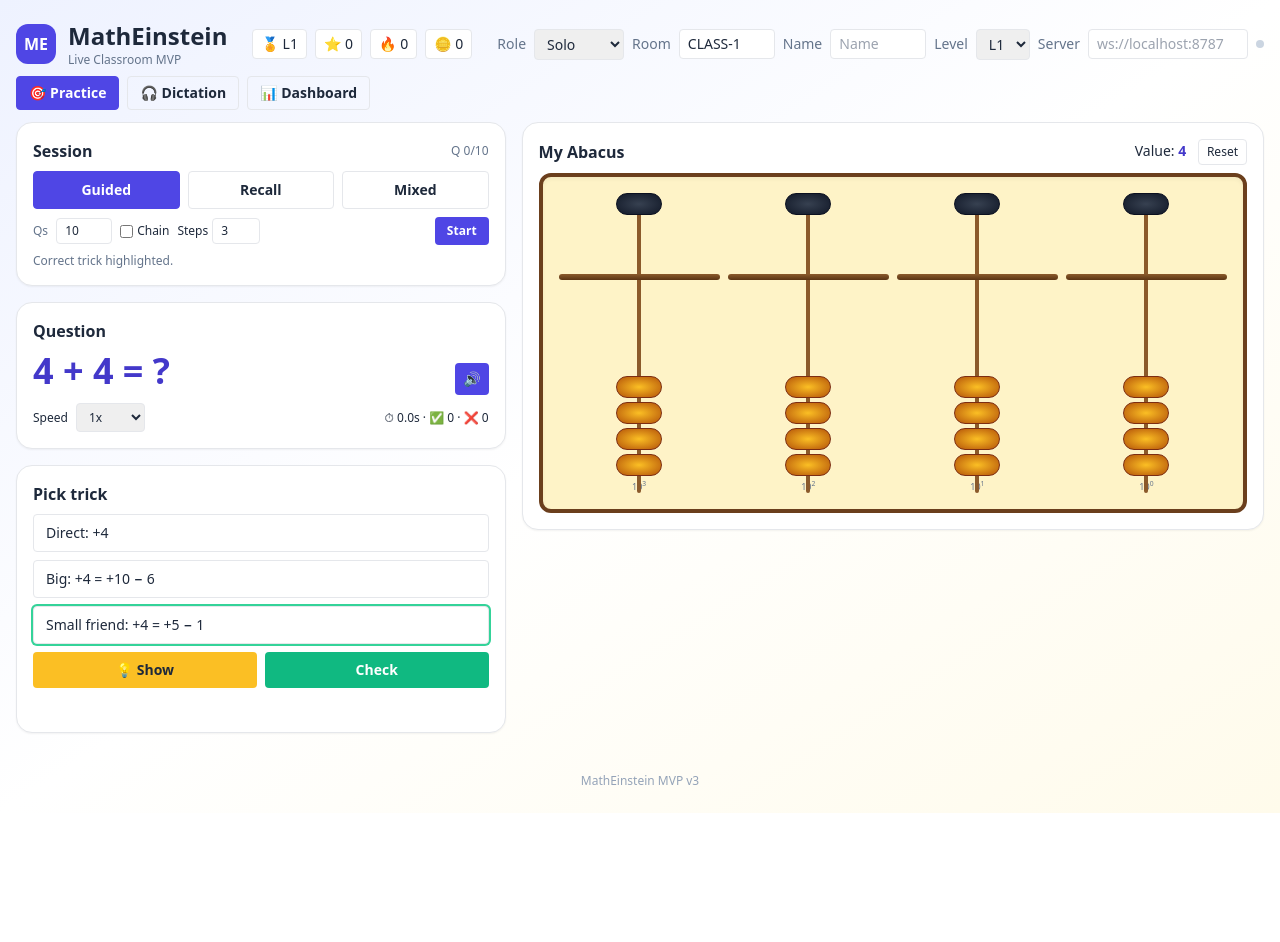
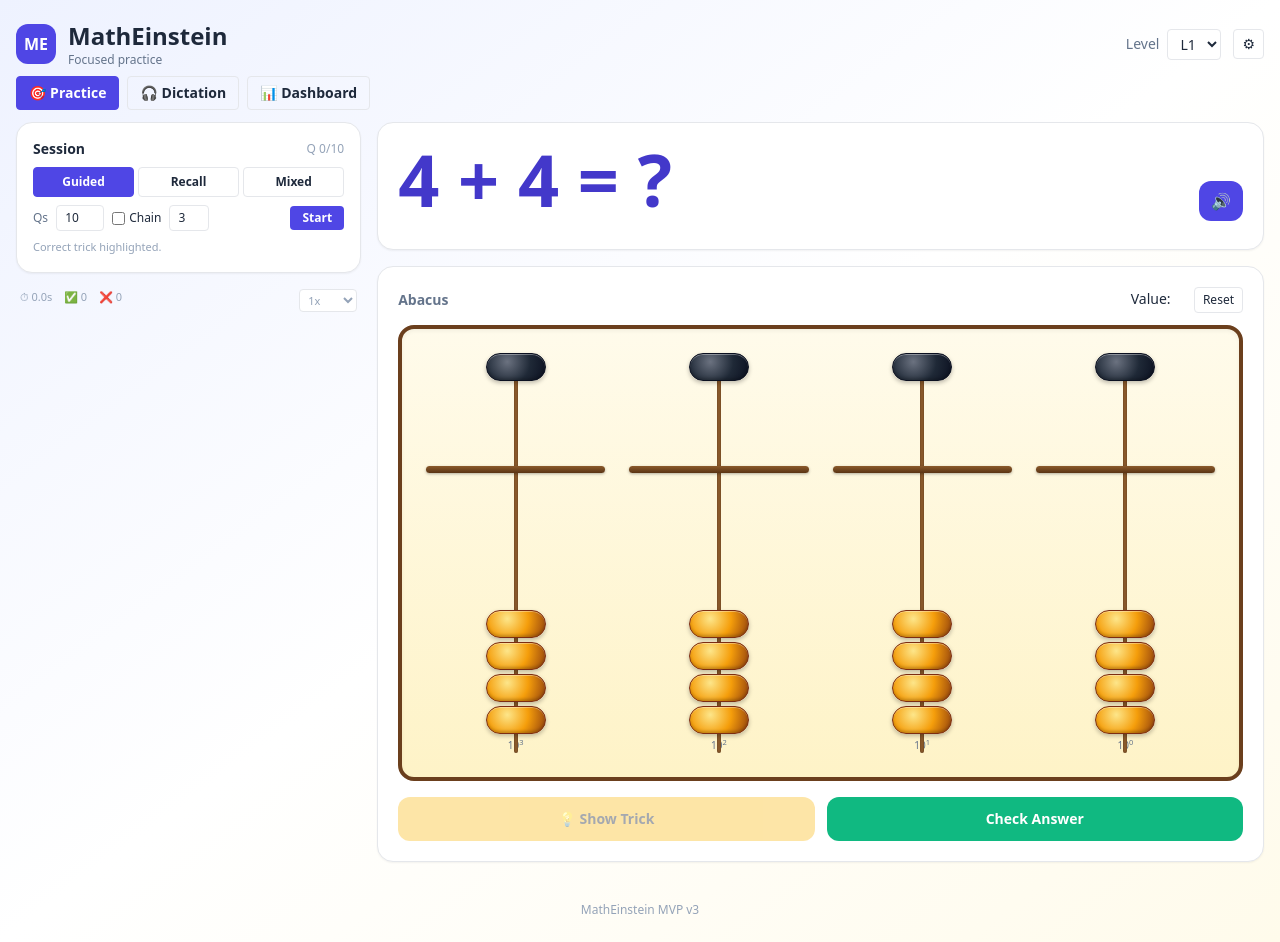
Before and after one commit to toshitatiwari17-pixel/matheinstein, a website: page index.html in a window 1280 px wide. Before the commit the page ends 813 px from the top, so only its background shows below. Drawn offline with nearby package versions, Linux system fonts and the light colour scheme.

Commit message:
Premium UI redesign: bigger abacus, cleaner layout, hidden tricks until attempt

```diff
--- a/index.html
+++ b/index.html
@@ -8,69 +8,73 @@
   <style>
     :root { --rod:#8b5a2b; --frame:#6b3f1d; }
     body { font-family: ui-sans-serif, system-ui, -apple-system, "Segoe UI", Roboto, sans-serif; }
-    .bead { transition:.2s; cursor:pointer; user-select:none; }
+    .bead {
+      transition: transform .18s ease, box-shadow .18s ease, filter .18s ease;
+      cursor:pointer; user-select:none;
+      box-shadow: 0 2px 4px rgba(0,0,0,.25), inset 0 1px 0 rgba(255,255,255,.35), inset 0 -2px 3px rgba(0,0,0,.2);
+    }
+    .bead:hover { filter: brightness(1.08); box-shadow: 0 3px 6px rgba(0,0,0,.3), inset 0 1px 0 rgba(255,255,255,.4), inset 0 -2px 3px rgba(0,0,0,.2); }
+    .bead:active { transform: scale(.94); box-shadow: 0 0 0 3px rgba(99,102,241,.35), inset 0 1px 0 rgba(255,255,255,.3); }
+    .bead.pulse { animation: pulse .25s ease; }
+    @keyframes pulse { 0%{ box-shadow: 0 0 0 0 rgba(99,102,241,.5);} 100%{ box-shadow: 0 0 0 10px rgba(99,102,241,0);} }
     .bead.flash { animation: flash .55s ease 2; }
     @keyframes flash { 0%,100%{ box-shadow:0 0 0 0 rgba(250,204,21,0);} 50%{ box-shadow:0 0 0 6px rgba(250,204,21,.65);} }
     .rod-wrap { position:relative; }
-    .rod { position:absolute; left:50%; top:0; bottom:0; width:4px; background:var(--rod); transform:translateX(-50%); border-radius:2px; }
-    .divider { height:6px; background:linear-gradient(#8b5a2b,#5a3414); }
+    .rod { position:absolute; left:50%; top:0; bottom:0; width:4px; background:var(--rod); transform:translateX(-50%); border-radius:2px; box-shadow: inset 0 0 2px rgba(0,0,0,.4); }
+    .divider { height:7px; background:linear-gradient(#8b5a2b,#5a3414); box-shadow: 0 1px 3px rgba(0,0,0,.3); }
     .ghost { opacity:.35; outline:2px dashed #f59e0b; }
     .shake { animation:shake .35s; }
     @keyframes shake { 0%,100%{transform:translateX(0)} 25%{transform:translateX(-6px)} 75%{transform:translateX(6px)} }
     .tab-on { background:#4f46e5; color:white; border-color:#4f46e5; }
-    .mini .bead { width:28px !important; height:14px !important; }
+    .mini .bead { width:28px !important; height:14px !important; box-shadow: 0 1px 2px rgba(0,0,0,.25), inset 0 1px 0 rgba(255,255,255,.3); }
     .mini .rod-wrap { height:190px !important; }
     .mini .heaven-zone { height:50px !important; }
     .mini .earth-zone { height:120px !important; }
     #confetti { position:fixed; inset:0; pointer-events:none; z-index:40; }
+    .value-hidden { visibility:hidden; }
   </style>
 </head>
 <body class="min-h-screen bg-gradient-to-br from-indigo-50 via-white to-amber-50 text-slate-800">
 <canvas id="confetti"></canvas>
 
-<header class="max-w-7xl mx-auto px-4 pt-5 pb-2 flex flex-wrap items-center justify-between gap-3">
+<header class="max-w-7xl mx-auto px-4 pt-5 pb-2 flex items-center justify-between gap-3">
   <div class="flex items-center gap-3">
     <div class="w-10 h-10 rounded-xl bg-indigo-600 text-white grid place-items-center font-black">ME</div>
     <div>
       <h1 class="text-xl md:text-2xl font-black">MathEinstein</h1>
-      <p class="text-xs text-slate-500">Live Classroom MVP</p>
+      <p class="text-xs text-slate-500">Focused practice</p>
     </div>
   </div>
 
-  <div class="flex items-center gap-2 text-xs md:text-sm flex-wrap">
-    <span class="px-2 py-1 rounded border bg-white">🏅 L<span id="hudLvl">1</span></span>
-    <span class="px-2 py-1 rounded border bg-white">⭐ <span id="hudXp">0</span></span>
-    <span class="px-2 py-1 rounded border bg-white">🔥 <span id="hudStreak">0</span></span>
-    <span class="px-2 py-1 rounded border bg-white">🪙 <span id="hudCoins">0</span></span>
+  <div class="flex items-center gap-2 text-xs md:text-sm">
+    <label class="text-slate-500">Level</label>
+    <select id="level" class="px-2 py-1 border rounded bg-white">
+      <option value="1">L1</option>
+      <option value="2">L2</option>
+      <option value="3">L3</option>
+    </select>
+    <button id="settingsToggle" class="ml-1 px-2 py-1 border rounded bg-white" title="Settings">⚙</button>
   </div>
+</header>
 
-  <div class="flex items-center gap-2 flex-wrap text-xs md:text-sm">
+<div id="settingsBar" class="hidden max-w-7xl mx-auto px-4 pb-2">
+  <div class="flex items-center gap-2 flex-wrap text-xs md:text-sm bg-white border rounded-xl px-3 py-2">
+    <span class="hidden"><span id="hudLvl">1</span><span id="hudXp">0</span><span id="hudStreak">0</span><span id="hudCoins">0</span></span>
     <label class="text-slate-500">Role</label>
     <select id="role" class="px-2 py-1 border rounded">
       <option value="solo">Solo</option>
       <option value="teacher">Teacher</option>
       <option value="student">Student</option>
     </select>
-
     <label class="text-slate-500">Room</label>
     <input id="room" value="CLASS-1" class="px-2 py-1 border rounded w-24 uppercase"/>
-
     <label class="text-slate-500">Name</label>
     <input id="student" placeholder="Name" class="px-2 py-1 border rounded w-24"/>
-
-    <label class="text-slate-500">Level</label>
-    <select id="level" class="px-2 py-1 border rounded">
-      <option value="1">L1</option>
-      <option value="2">L2</option>
-      <option value="3">L3</option>
-    </select>
-
     <label class="text-slate-500">Server</label>
     <input id="serverUrl" placeholder="ws://localhost:8787" class="px-2 py-1 border rounded w-40"/>
-
     <span id="liveDot" class="w-2 h-2 rounded-full bg-slate-300" title="offline"></span>
   </div>
-</header>
+</div>
 
 <nav class="max-w-7xl mx-auto px-4 pb-3 flex gap-2">
   <button data-tab="practice" class="tab-btn px-3 py-1.5 rounded border text-sm font-semibold">🎯 Practice</button>
@@ -78,63 +82,64 @@
   <button data-tab="dashboard" class="tab-btn px-3 py-1.5 rounded border text-sm font-semibold">📊 Dashboard</button>
 </nav>
 
-<main id="tab-practice" class="tab-view max-w-7xl mx-auto px-4 pb-10 grid md:grid-cols-5 gap-4">
+<main id="tab-practice" class="tab-view max-w-7xl mx-auto px-4 pb-10 grid md:grid-cols-7 gap-4">
   <section class="md:col-span-2 space-y-4">
     <div class="bg-white rounded-2xl border p-4 shadow-sm">
       <div class="flex items-center justify-between">
-        <h2 class="font-bold">Session</h2>
-        <span class="text-xs text-slate-500">Q <span id="qIdx">0</span>/<span id="qTotal">10</span></span>
+        <h2 class="font-bold text-sm">Session</h2>
+        <span class="text-xs text-slate-400">Q <span id="qIdx">0</span>/<span id="qTotal">10</span></span>
       </div>
-      <div class="grid grid-cols-3 gap-2 text-sm mt-2">
-        <button data-mode="guided" class="mode-btn px-2 py-2 border rounded font-semibold">Guided</button>
-        <button data-mode="recall" class="mode-btn px-2 py-2 border rounded font-semibold">Recall</button>
-        <button data-mode="mixed" class="mode-btn px-2 py-2 border rounded font-semibold">Mixed</button>
+      <div class="grid grid-cols-3 gap-1 text-xs mt-2">
+        <button data-mode="guided" class="mode-btn px-2 py-1.5 border rounded font-semibold">Guided</button>
+        <button data-mode="recall" class="mode-btn px-2 py-1.5 border rounded font-semibold">Recall</button>
+        <button data-mode="mixed" class="mode-btn px-2 py-1.5 border rounded font-semibold">Mixed</button>
       </div>
       <div class="mt-2 flex items-center gap-2 flex-wrap text-xs">
         <label class="text-slate-500">Qs</label>
-        <input id="sessLen" type="number" min="1" max="50" value="10" class="w-14 border rounded px-2 py-1"/>
+        <input id="sessLen" type="number" min="1" max="50" value="10" class="w-12 border rounded px-2 py-1"/>
         <label class="flex items-center gap-1"><input id="chainMode" type="checkbox"/> Chain</label>
-        <label class="flex items-center gap-1">Steps <input id="chainSteps" type="number" min="2" max="8" value="3" class="w-12 border rounded px-2 py-1"/></label>
-        <button id="startSess" class="ml-auto px-3 py-1.5 rounded bg-indigo-600 text-white font-semibold">Start</button>
+        <input id="chainSteps" type="number" min="2" max="8" value="3" class="w-10 border rounded px-2 py-1" title="Chain steps"/>
+        <button id="startSess" class="ml-auto px-3 py-1 rounded bg-indigo-600 text-white font-semibold">Start</button>
       </div>
-      <p id="modeHelp" class="text-xs text-slate-500 mt-2"></p>
+      <p id="modeHelp" class="text-[11px] text-slate-400 mt-2"></p>
     </div>
 
-    <div class="bg-white rounded-2xl border p-4 shadow-sm">
-      <h2 class="font-bold mb-2">Question</h2>
-      <div class="flex items-baseline gap-2">
-        <div id="question" class="text-3xl md:text-4xl font-black text-indigo-700">—</div>
-        <button id="speakBtn" class="ml-auto px-2 py-1.5 rounded bg-indigo-600 text-white text-sm">🔊</button>
-      </div>
-      <div id="chainPreview" class="text-xs text-slate-500 mt-1"></div>
-      <div class="mt-2 flex items-center gap-2 text-xs">
-        <label>Speed</label>
-        <select id="speed" class="border rounded px-2 py-1">
-          <option value="0.75">0.75x</option><option value="1" selected>1x</option>
-          <option value="1.25">1.25x</option><option value="1.5">1.5x</option><option value="2">2x</option>
-        </select>
-        <span class="ml-auto">⏱ <span id="timer">0.0s</span> · ✅ <span id="score">0</span> · ❌ <span id="miss">0</span></span>
-      </div>
+    <div id="trickPanel" class="hidden bg-white rounded-2xl border p-4 shadow-sm">
+      <h2 class="font-bold mb-2 text-sm">Pick trick <span id="trickMeta" class="text-xs text-slate-400"></span></h2>
+      <div id="choices" class="grid gap-2"></div>
+      <div id="why" class="mt-2 text-sm italic text-slate-600 min-h-[1.25rem]"></div>
     </div>
 
-    <div class="bg-white rounded-2xl border p-4 shadow-sm">
-      <h2 class="font-bold mb-2">Pick trick <span id="trickMeta" class="text-xs text-slate-400"></span></h2>
-      <div id="choices" class="grid gap-2"></div>
-      <div class="mt-2 flex gap-2">
-        <button id="showTrickBtn" class="flex-1 px-3 py-2 rounded bg-amber-400 font-semibold text-sm">💡 Show</button>
-        <button id="checkBtn" class="flex-1 px-3 py-2 rounded bg-emerald-500 text-white font-semibold text-sm">Check</button>
-      </div>
-      <div id="why" class="mt-2 text-sm italic text-slate-600 min-h-[1.25rem]"></div>
+    <div class="text-[11px] text-slate-400 flex gap-3 px-1">
+      <span>⏱ <span id="timer">0.0s</span></span>
+      <span>✅ <span id="score">0</span></span>
+      <span>❌ <span id="miss">0</span></span>
+      <select id="speed" class="ml-auto border rounded px-1 py-0.5 text-[11px] bg-white">
+        <option value="0.75">0.75x</option><option value="1" selected>1x</option>
+        <option value="1.25">1.25x</option><option value="1.5">1.5x</option><option value="2">2x</option>
+      </select>
     </div>
   </section>
 
-  <section class="md:col-span-3 space-y-4">
-    <div class="bg-white rounded-2xl border p-4 shadow-sm">
-      <div class="flex items-center justify-between mb-2">
-        <h2 class="font-bold">My Abacus <span id="myRoleBadge" class="text-xs text-slate-500"></span></h2>
-        <div class="text-sm">Value: <span id="abacusVal" class="font-black text-indigo-700">0</span> <button id="resetAb" class="ml-2 px-2 py-1 border rounded text-xs">Reset</button></div>
+  <section class="md:col-span-5 space-y-4">
+    <div class="bg-white rounded-2xl border p-5 shadow-sm">
+      <div class="flex items-baseline gap-3">
+        <div id="question" class="text-6xl md:text-7xl font-black text-indigo-700 leading-none">—</div>
+        <button id="speakBtn" class="ml-auto px-3 py-2 rounded-xl bg-indigo-600 text-white">🔊</button>
       </div>
-      <div id="abacus" class="rounded-xl p-4 bg-amber-100 border-4 border-[color:var(--frame)] shadow-inner"></div>
+      <div id="chainPreview" class="text-xs text-slate-500 mt-2"></div>
+    </div>
+
+    <div class="bg-white rounded-2xl border p-5 shadow-sm">
+      <div class="flex items-center justify-between mb-3">
+        <h2 class="font-bold text-sm text-slate-500">Abacus <span id="myRoleBadge" class="text-xs text-slate-400"></span></h2>
+        <div class="text-sm">Value: <span id="abacusVal" class="font-black text-indigo-700 value-hidden">0</span> <button id="resetAb" class="ml-2 px-2 py-1 border rounded text-xs">Reset</button></div>
+      </div>
+      <div id="abacus" class="rounded-2xl p-6 bg-gradient-to-b from-amber-50 to-amber-100 border-4 border-[color:var(--frame)] shadow-inner"></div>
+      <div class="mt-4 flex gap-3">
+        <button id="showTrickBtn" class="flex-1 px-4 py-3 rounded-xl bg-amber-400 font-bold text-sm disabled:opacity-40 disabled:cursor-not-allowed" disabled>💡 Show Trick</button>
+        <button id="checkBtn" class="flex-1 px-4 py-3 rounded-xl bg-emerald-500 text-white font-bold text-sm">Check Answer</button>
+      </div>
     </div>
 
     <div id="teacherPanel" class="hidden bg-white rounded-2xl border p-4 shadow-sm">
@@ -252,19 +257,19 @@ function buildAbacus(rootId, mini=false){
   root.innerHTML = '';
   if (mini) root.classList.add('mini');
   const grid = document.createElement('div');
-  grid.className = 'grid gap-2';
+  grid.className = mini ? 'grid gap-2' : 'grid gap-6';
   grid.style.gridTemplateColumns = `repeat(${RODS}, minmax(0,1fr))`;
   root.appendChild(grid);
   for (let r=0;r<RODS;r++){
     const col = document.createElement('div');
     col.className = 'rod-wrap flex flex-col items-center select-none';
-    col.style.height = mini ? '190px' : '300px';
+    col.style.height = mini ? '190px' : '400px';
     col.innerHTML = `
       <div class="rod"></div>
-      <div class="heaven-zone relative w-full flex flex-col items-center justify-start z-10" style="height:${mini?50:80}px" data-rod="${r}"></div>
+      <div class="heaven-zone relative w-full flex flex-col items-center justify-start z-10" style="height:${mini?50:110}px" data-rod="${r}"></div>
       <div class="divider w-full my-1 z-20 rounded"></div>
-      <div class="earth-zone relative w-full flex flex-col items-center justify-end z-10 gap-1" style="height:${mini?120:200}px" data-rod="${r}"></div>
-      <div class="text-[9px] text-slate-500 mt-1">10<sup>${RODS-1-r}</sup></div>
+      <div class="earth-zone relative w-full flex flex-col items-center justify-end z-10 gap-1" style="height:${mini?120:260}px" data-rod="${r}"></div>
+      <div class="text-[10px] text-slate-500 mt-1">10<sup>${RODS-1-r}</sup></div>
     `;
     grid.appendChild(col);
   }
@@ -281,12 +286,12 @@ function ghostCheck(ghost, r, kind, i, beads){
 function makeBead(kind, rod, idx, rootId){
   const b = document.createElement('div');
   b.className = 'bead rounded-full border';
-  b.style.width = rootId.startsWith('peerAb_') ? '28px' : '46px';
-  b.style.height = rootId.startsWith('peerAb_') ? '14px' : '22px';
-  if (kind==='heaven'){ b.style.background='radial-gradient(#374151,#111827)'; b.style.borderColor='#0b1020'; }
-  else { b.style.background='radial-gradient(#fbbf24,#b45309)'; b.style.borderColor='#7c2d12'; }
+  b.style.width = rootId.startsWith('peerAb_') ? '28px' : '60px';
+  b.style.height = rootId.startsWith('peerAb_') ? '14px' : '28px';
+  if (kind==='heaven'){ b.style.background='radial-gradient(circle at 35% 30%, #6b7280, #1f2937 55%, #0b1020)'; b.style.borderColor='#0b1020'; }
+  else { b.style.background='radial-gradient(circle at 35% 30%, #fde68a, #f59e0b 50%, #92400e)'; b.style.borderColor='#7c2d12'; }
 
-  if (rootId === 'abacus' || rootId === 'abacus2') b.addEventListener('click', ()=>onBeadClick(rootId, kind, rod, idx));
+  if (rootId === 'abacus' || rootId === 'abacus2') b.addEventListener('click', ()=>{ b.classList.remove('pulse'); void b.offsetWidth; b.classList.add('pulse'); onBeadClick(rootId, kind, rod, idx); });
   else if (rootId.startsWith('peerAb_')) {
     const sid = rootId.slice(7);
     b.addEventListener('click', ()=>Sync.onPeerBeadClick(sid, kind, rod, idx));
@@ -303,7 +308,7 @@ function renderBeads(rootId, beads, ghost, valueId){
     hz.innerHTML=''; ez.innerHTML='';
     const {h,e} = beads[r];
     const hb = makeBead('heaven', r, 0, rootId);
-    hb.style.marginTop = h ? (rootId.startsWith('peerAb_') ? '30px' : '55px') : '0px';
+    hb.style.marginTop = h ? (rootId.startsWith('peerAb_') ? '30px' : '75px') : '0px';
     if (ghostCheck(ghost,r,'h',0,beads)) hb.classList.add('ghost');
     hz.appendChild(hb);
     for (let i=0;i<4;i++){
@@ -311,8 +316,8 @@ function renderBeads(rootId, beads, ghost, valueId){
       if (ghostCheck(ghost,r,'e',i,beads)) eb.classList.add('ghost');
       ez.appendChild(eb);
     }
-    if (e===0){ const s=document.createElement('div'); s.style.height='14px'; ez.insertBefore(s, ez.firstChild); }
-    else if (e<4){ const s=document.createElement('div'); s.style.height='14px'; ez.insertBefore(s, ez.children[e]); }
+    if (e===0){ const s=document.createElement('div'); s.style.height = rootId.startsWith('peerAb_') ? '14px' : '18px'; ez.insertBefore(s, ez.firstChild); }
+    else if (e<4){ const s=document.createElement('div'); s.style.height = rootId.startsWith('peerAb_') ? '14px' : '18px'; ez.insertBefore(s, ez.children[e]); }
   }
   const ve = document.getElementById(valueId || (rootId+'Val')); if (ve) ve.textContent = valueOf(beads);
 }
@@ -429,9 +434,12 @@ function showQuestionUi(qText, isChain){
   document.getElementById('question').textContent = qText;
   document.getElementById('trickMeta').textContent = isChain ? '(for last step)' : '';
   document.getElementById('why').textContent='';
-  state.selectedIdx=null; state.locked=false; state.ghost=null; state.start=performance.now();
+  state.selectedIdx=null; state.locked=false; state.ghost=null; state.attempted=false; state.start=performance.now();
   renderChoices();
   renderBeads('abacus', state.beads, null, 'abacusVal');
+  document.getElementById('abacusVal').classList.add('value-hidden');
+  document.getElementById('trickPanel').classList.add('hidden');
+  const st = document.getElementById('showTrickBtn'); if (st) st.disabled = true;
   if (state.sess){ document.getElementById('qIdx').textContent=state.sess.idx+1; document.getElementById('qTotal').textContent=state.sess.len; }
   Sync.broadcastBeads();
 }
@@ -469,10 +477,17 @@ function speakQuestion(){
 function speak(text, rate){ return new Promise(res=>{ const u=new SpeechSynthesisUtterance(text); u.rate=rate; u.onend=res; u.onerror=res; speechSynthesis.cancel(); speechSynthesis.speak(u); }); }
 function delay(ms){ return new Promise(r=>setTimeout(r,ms)); }
 
+function revealAttempt(){
+  state.attempted = true;
+  document.getElementById('abacusVal').classList.remove('value-hidden');
+  document.getElementById('trickPanel').classList.remove('hidden');
+  const st = document.getElementById('showTrickBtn'); if (st) st.disabled = false;
+}
 function checkAnswer(){
   if (!state.target || state.locked) return;
+  revealAttempt();
   const chosen = state.selectedIdx!=null ? state.tricks[state.selectedIdx] : null;
-  const trickOk = chosen && chosen.type===state.correctTrick.type;
+  const trickOk = !chosen || chosen.type===state.correctTrick.type;
   const abOk = valueOf(state.beads)===state.target.after;
   const elapsed=(performance.now()-state.start)/1000;
 
@@ -503,6 +518,7 @@ function checkAnswer(){
 }
 function showTrick(){
   if (!state.target) return;
+  if (!state.attempted) { document.getElementById('why').textContent = 'Try the abacus first, then check.'; return; }
   const u = state.target.after%10;
   state.ghost={ rod:RODS-1, heavenTarget:u>=5?1:0, earthTarget:u>=5?u-5:u };
   renderBeads('abacus', state.beads, state.ghost, 'abacusVal');
@@ -990,6 +1006,7 @@ document.getElementById('exportData').addEventListener('click', ()=>{ const blob
 document.getElementById('clearData').addEventListener('click', ()=>{ if(confirm('Clear all saved sessions?')){ localStorage.removeItem(LS_SESS); renderDashboard(); } });
 document.getElementById('pushAll').addEventListener('click', ()=>{ if(!state.target) newQuestion(); Sync.pushAll(); });
 document.getElementById('resetAll').addEventListener('click', ()=>Sync.resetAll());
+document.getElementById('settingsToggle').addEventListener('click', ()=>document.getElementById('settingsBar').classList.toggle('hidden'));
 document.getElementById('claimClass').addEventListener('click', ()=>Sync.toggleClassClaim());
 document.getElementById('unlockTeacher').addEventListener('click', ()=>Sync.unlockTeacher());
 document.getElementById('studentGrid').addEventListener('click', (e)=>{
```
